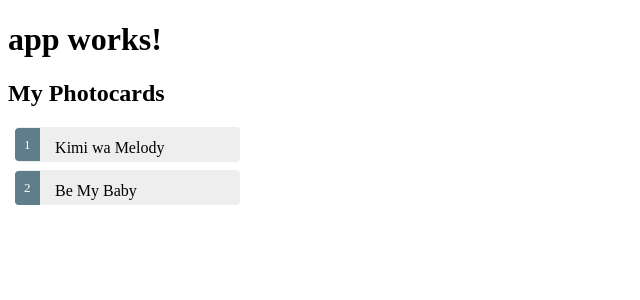
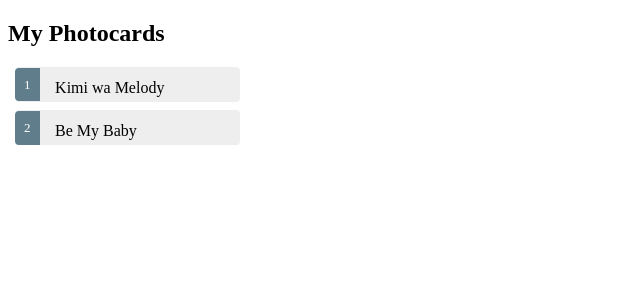
Before and after one commit to mlfong/photocards, an Angular app: page / in a window 1280 px wide. Shown: the top 300 px of the page, without its empty margins (0-640 px from the left). Built offline with nearby package versions, Linux system fonts and the light colour scheme.

Commit message:
remove title

```diff
--- a/src/app/app.component.html
+++ b/src/app/app.component.html
@@ -1,4 +1,3 @@
-<h1>{{title}}</h1>
     <h2>My Photocards</h2>
     <ul class="photocards">
       <li *ngFor="let photocard of photocards"
--- a/src/app/app.component.ts
+++ b/src/app/app.component.ts
@@ -26,7 +26,6 @@ const PHOTOCARDS: Photocard[] = [
 
 
 export class AppComponent {
-  title = 'app works!';
   photocards = PHOTOCARDS;
   selectedPhotocard: Photocard;
 
```
